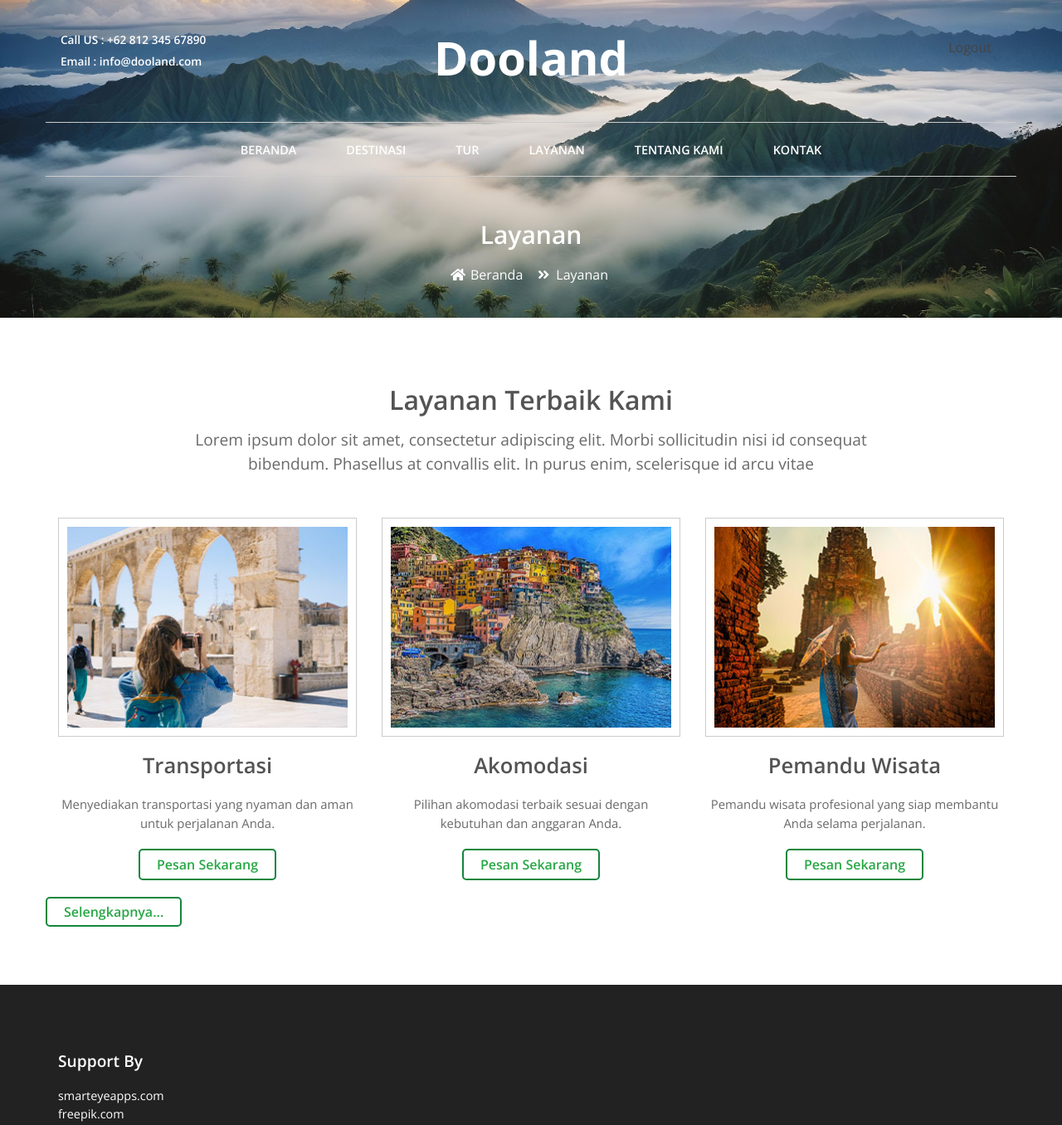
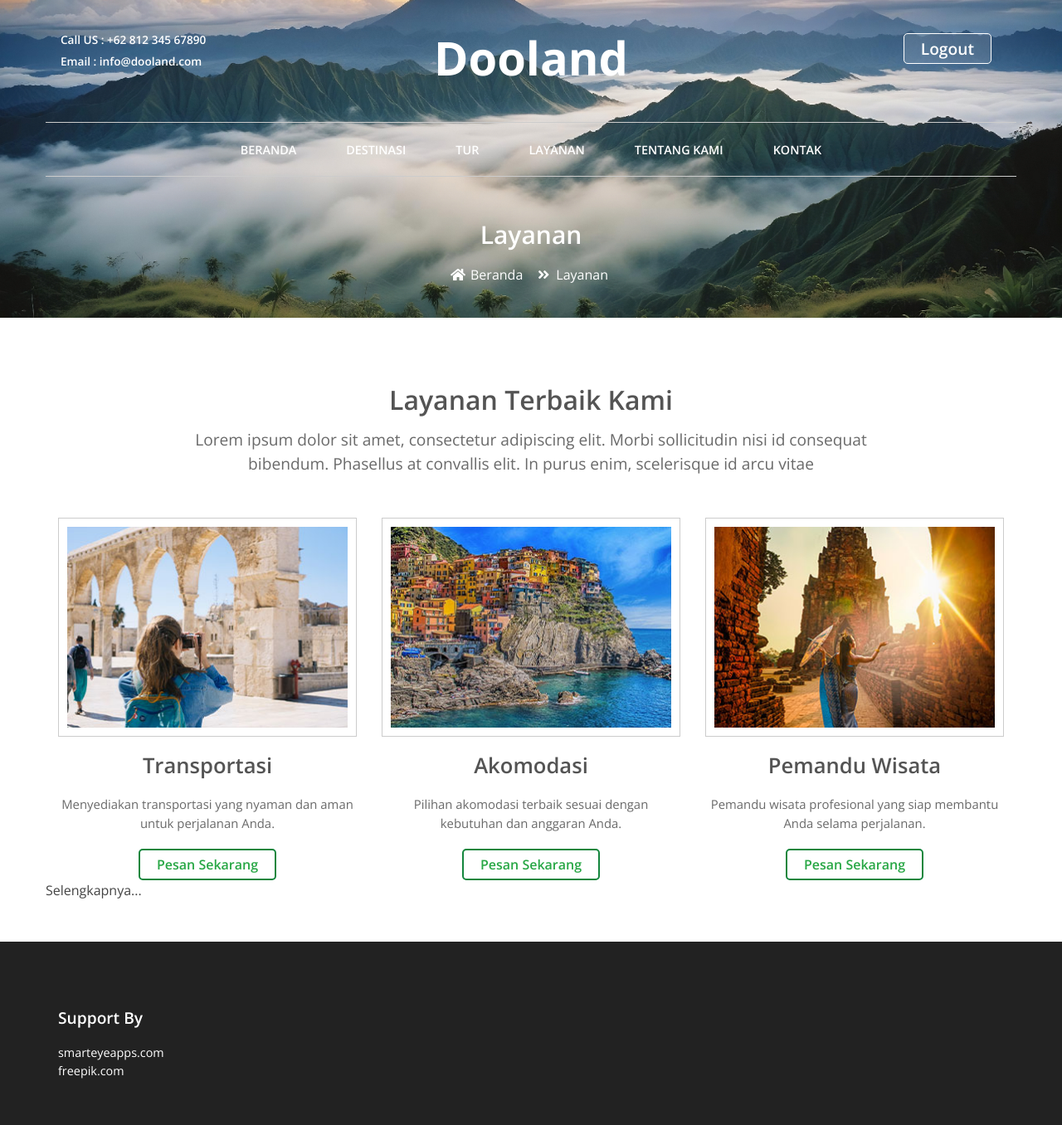
Before and after one commit to ganaguin/dooland.com, a plain HTML site: page layanan.html in a window 1280 px wide. Shown: the top 1356 px of the page at 83% size. Drawn offline with nearby package versions, Linux system fonts and the light colour scheme; sample sign-in values are in the browser's storage.

Commit message:
Update style.css

```diff
--- a/assets/css/style.css
+++ b/assets/css/style.css
@@ -109,26 +109,20 @@ body {
   text-rendering: optimizeLegibility;
   color: #6A6A6A;
   overflow-x: hidden; }
-.slenglog{
-  padding: 20px;
-  width: 100%;
-  display: flex;
+.login{
+  border: 0.1px solid #fff;
+  padding: 4px 20px;
+  font-size: 1.2rem;
+  text-align: center;
   justify-content: center;
-  align-items: center;
+  color: #fff;
+  font-weight: 600;
+  background-color: #ffffff21;
+  border-radius: 5px;
 }
-.selengkapnya{
-border: 2px solid #14863d;
-background-color: #FFF;
-color: #28a745;
-border-radius: 5px;
-font-weight: 600;
-padding: 4px 20px;
-margin: 20px 0px;
-text-align: center;
-}
-.selengkapnya:hover{
-  background-color: #28a745;
+.login:hover{
   color: #fff;
+  background-color: #ffffffa1;
 }
 .session-title {
   padding: 30px;
@@ -420,7 +414,8 @@ header {
     .destinations {
       padding: 30px 10px; } }
   .destinations .dest-row {
-    margin-top: 20px; }
+    margin-top: 20px;
+  }
     .destinations .dest-row .dest-col {
       text-align: center; }
       .destinations .dest-row .dest-col .dest-img {
```
